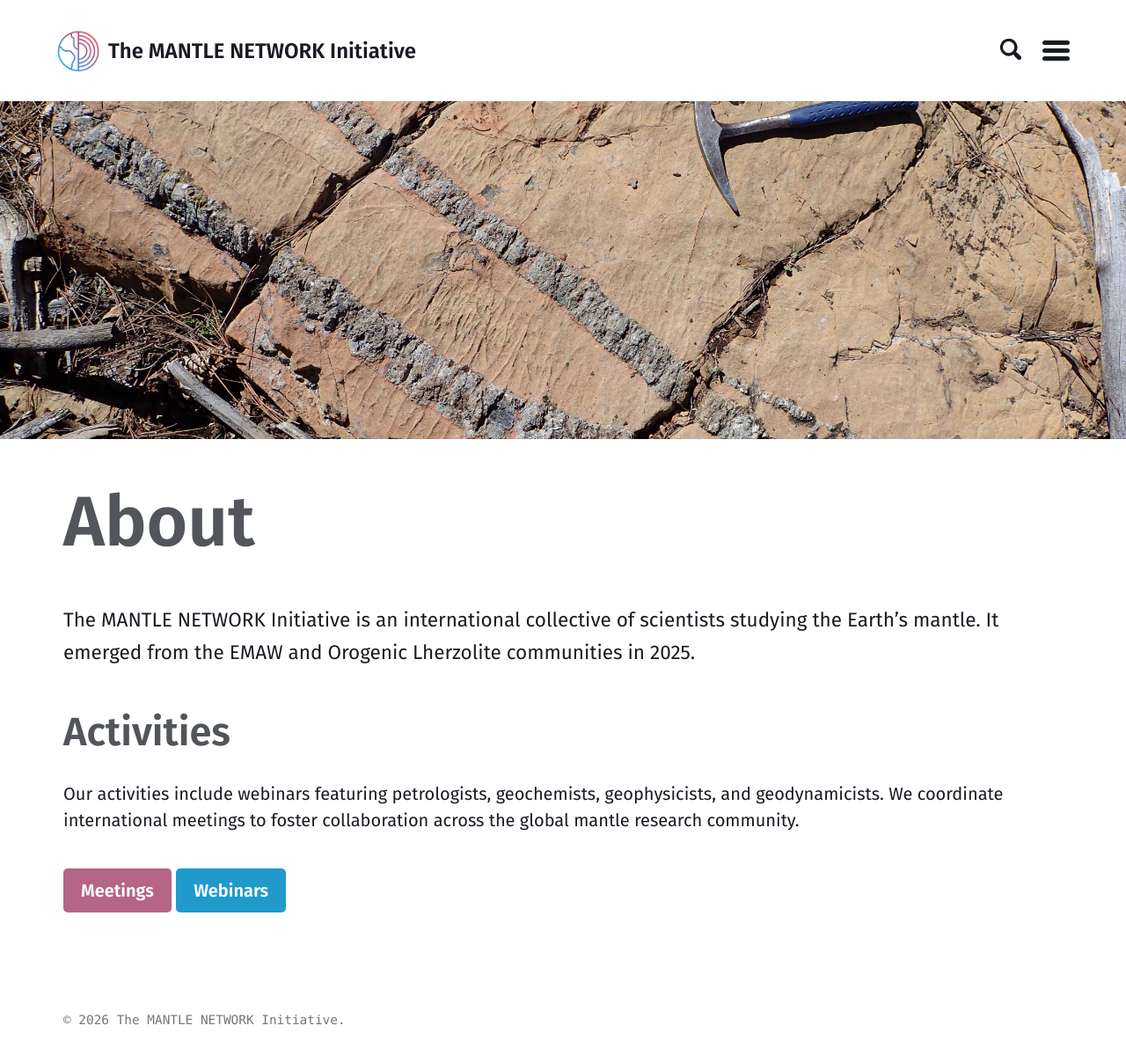
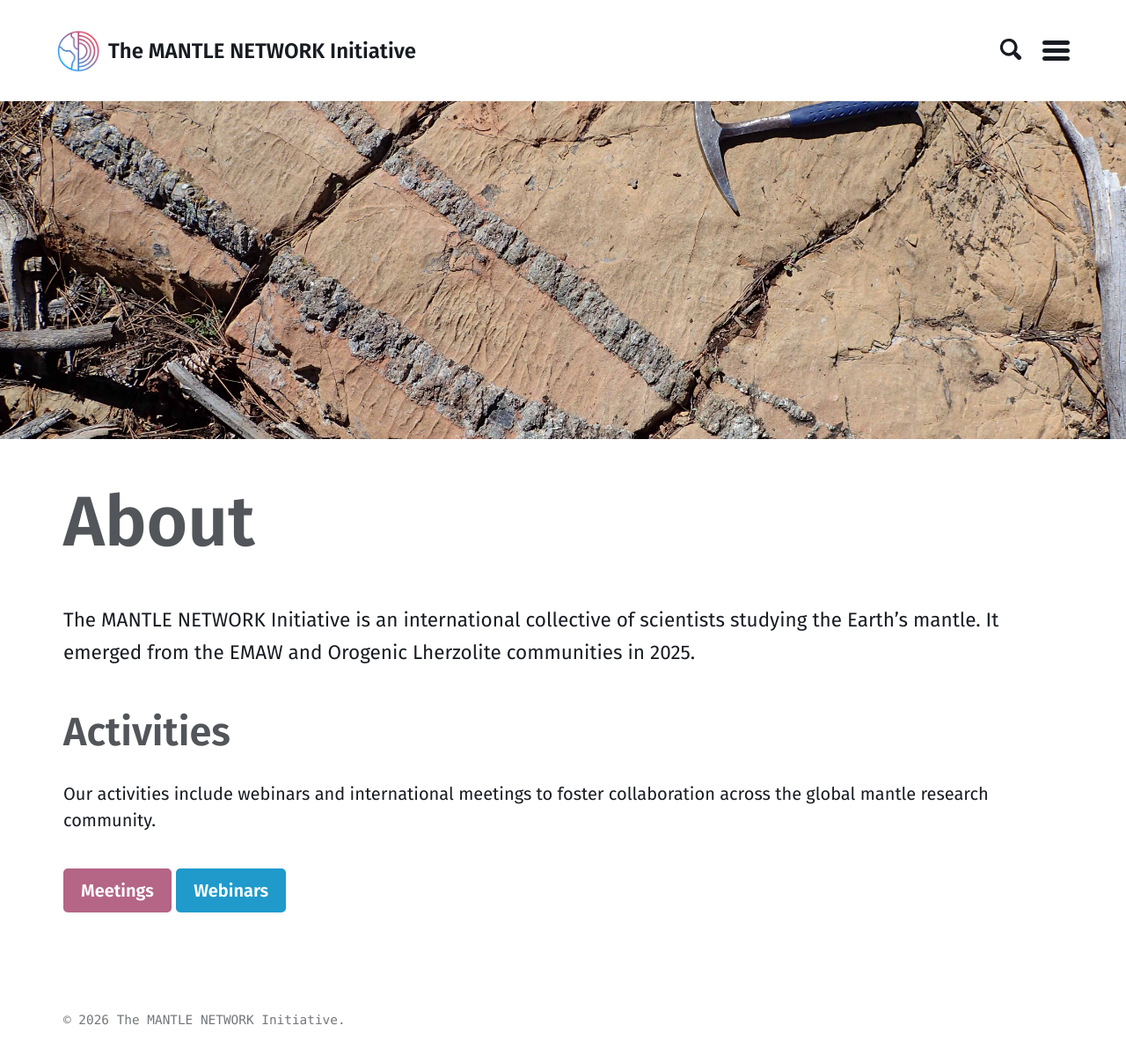
Before and after one commit to themantlenetwork/themantlenetwork.github.io, a Jekyll site: the page built from _pages/about.md, in a window 1280 px wide. Shown: the whole page at 88% size. Built offline with Jekyll 4.4.1, drawn with Linux system fonts in a browser that asks for light colours; some web fonts are replaced.

```diff
--- a/_pages/about.md
+++ b/_pages/about.md
@@ -9,6 +9,6 @@ The MANTLE NETWORK Initiative is an international collective of scientists study
 
 # Activities
 
-Our activities include webinars featuring petrologists, geochemists, geophysicists, and geodynamicists. We coordinate international meetings to foster collaboration across the global mantle research community.
+Our activities include webinars and international meetings to foster collaboration across the global mantle research community.
 
 <a href="/meetings" class="btn btn-lherzolite">Meetings</a> <a href="/webinars" class="btn btn-webinars">Webinars</a>
```
Also changed, not shown: _pages/agenda.md (+0 -5 lines), _pages/meetings.md (+1 -1 lines), _pages/webinars.md (+1 -1 lines).
